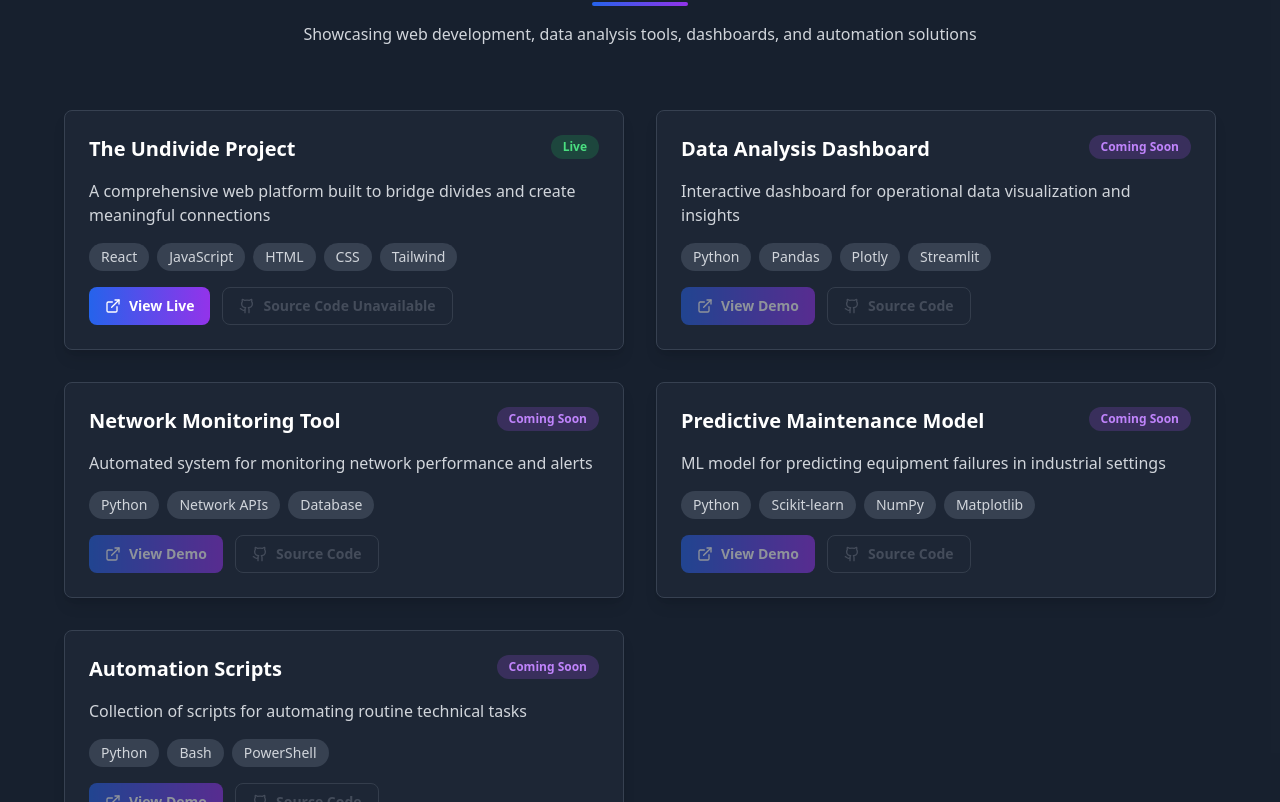
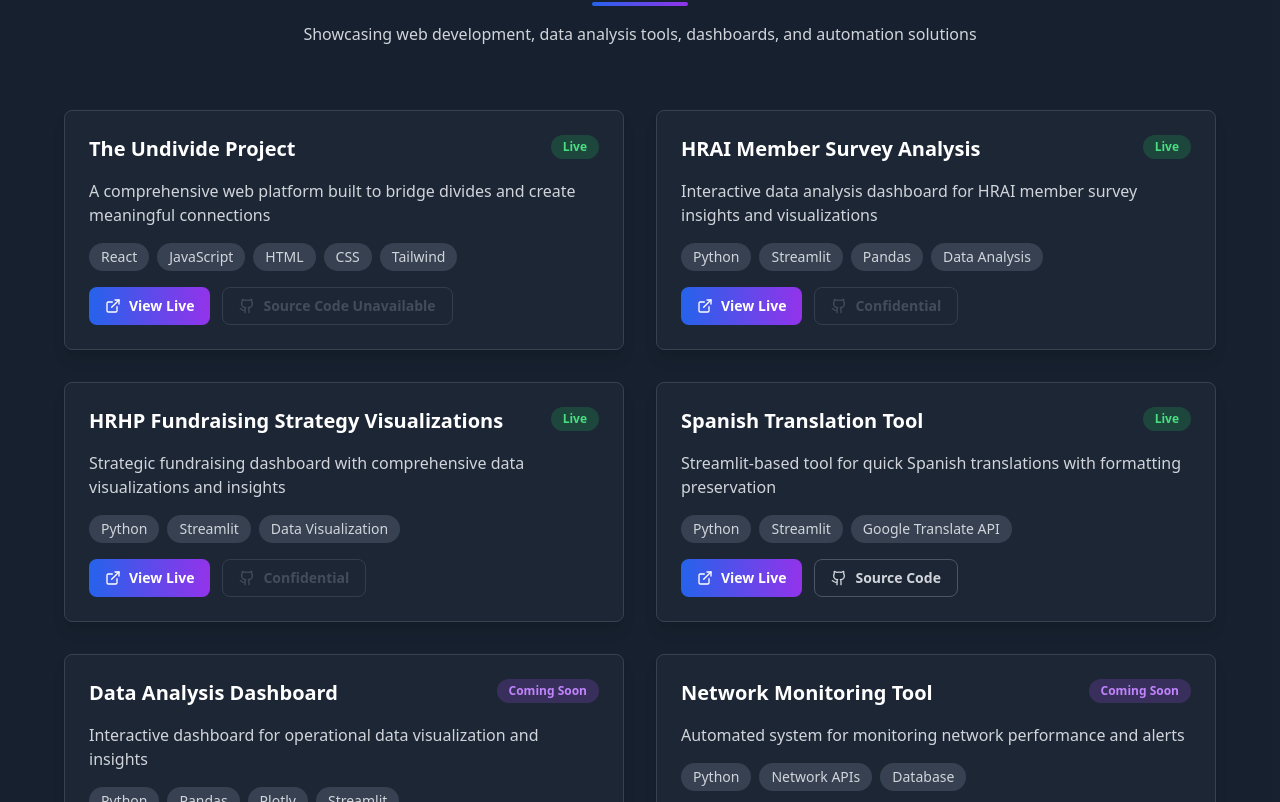
Before and after one commit to ValentinaAkpan/Valentina-portfolio, a React (Vite) app: page / in a window 1280 px wide. Shown: the part 5598-6400 px from the top of the page. Built offline with nearby package versions, Linux system fonts and the light colour scheme.

Commit message:
Add confidential source code notes to projects
Added "confidential" note to source code links for specified projects.

```diff
--- a/src/components/Projects.tsx
+++ b/src/components/Projects.tsx
@@ -9,31 +9,63 @@ const Projects = () => {
       tech: ["React", "JavaScript", "HTML", "CSS", "Tailwind"],
       status: "Live",
       liveUrl: "https://theundivideproject.org/",
-      githubUrl: null
+      githubUrl: null,
+      sourceCodeText: "Source Code Unavailable"
+    },
+    {
+      title: "HRAI Member Survey Analysis",
+      description: "Interactive data analysis dashboard for HRAI member survey insights and visualizations",
+      tech: ["Python", "Streamlit", "Pandas", "Data Analysis"],
+      status: "Live",
+      liveUrl: "https://hrai-member-survey-analysis-efx8m8mchyg8w725872cd5.streamlit.app/",
+      githubUrl: null,
+      sourceCodeText: "Confidential"
+    },
+    {
+      title: "HRHP Fundraising Strategy Visualizations",
+      description: "Strategic fundraising dashboard with comprehensive data visualizations and insights",
+      tech: ["Python", "Streamlit", "Data Visualization"],
+      status: "Live",
+      liveUrl: "https://hrhp-fundraising-strategy-visualizations-7bd4appydu968phuahne6.streamlit.app/",
+      githubUrl: null,
+      sourceCodeText: "Confidential"
+    },
+    {
+      title: "Spanish Translation Tool",
+      description: "Streamlit-based tool for quick Spanish translations with formatting preservation",
+      tech: ["Python", "Streamlit", "Google Translate API"],
+      status: "Live",
+      liveUrl: "https://spanish.streamlit.app/",
+      githubUrl: "https://github.com/ValentinaAkpan/Spanish",
+      sourceCodeText: "Source Code"
     },
     {
       title: "Data Analysis Dashboard",
       description: "Interactive dashboard for operational data visualization and insights",
       tech: ["Python", "Pandas", "Plotly", "Streamlit"],
-      status: "Coming Soon"
+      status: "Coming Soon",
+      sourceCodeText: "Source Code"
     },
     {
       title: "Network Monitoring Tool",
       description: "Automated system for monitoring network performance and alerts",
       tech: ["Python", "Network APIs", "Database"],
-      status: "Coming Soon"
+      status: "Coming Soon",
+      sourceCodeText: "Source Code"
     },
     {
       title: "Predictive Maintenance Model",
       description: "ML model for predicting equipment failures in industrial settings",
       tech: ["Python", "Scikit-learn", "NumPy", "Matplotlib"],
-      status: "Coming Soon"
+      status: "Coming Soon",
+      sourceCodeText: "Source Code"
     },
     {
       title: "Automation Scripts",
       description: "Collection of scripts for automating routine technical tasks",
       tech: ["Python", "Bash", "PowerShell"],
-      status: "Coming Soon"
+      status: "Coming Soon",
+      sourceCodeText: "Source Code"
     }
   ];
 
@@ -100,12 +132,12 @@ const Projects = () => {
                     className="flex items-center gap-2 px-4 py-2 border border-gray-600 rounded-lg text-gray-300 text-sm font-semibold hover:border-blue-400 hover:text-white transition-colors duration-300"
                   >
                     <Github size={16} />
-                    Source Code
+                    {project.sourceCodeText}
                   </a>
                 ) : (
                   <button className="flex items-center gap-2 px-4 py-2 border border-gray-600 rounded-lg text-gray-500 text-sm font-semibold opacity-50 cursor-not-allowed">
                     <Github size={16} />
-                    {project.title === "The Undivide Project" ? "Source Code Unavailable" : "Source Code"}
+                    {project.sourceCodeText}
                   </button>
                 )}
               </div>
```
